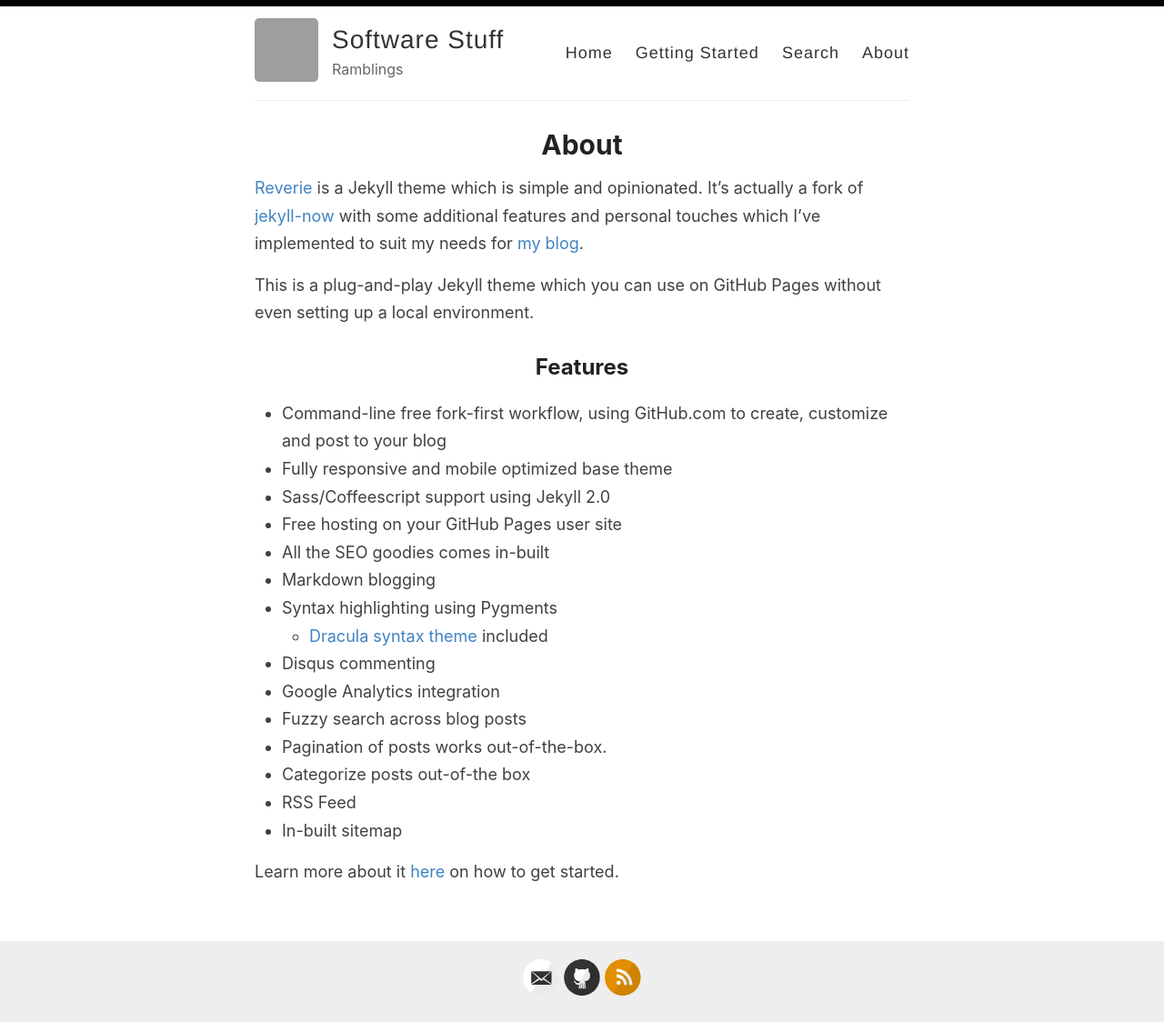
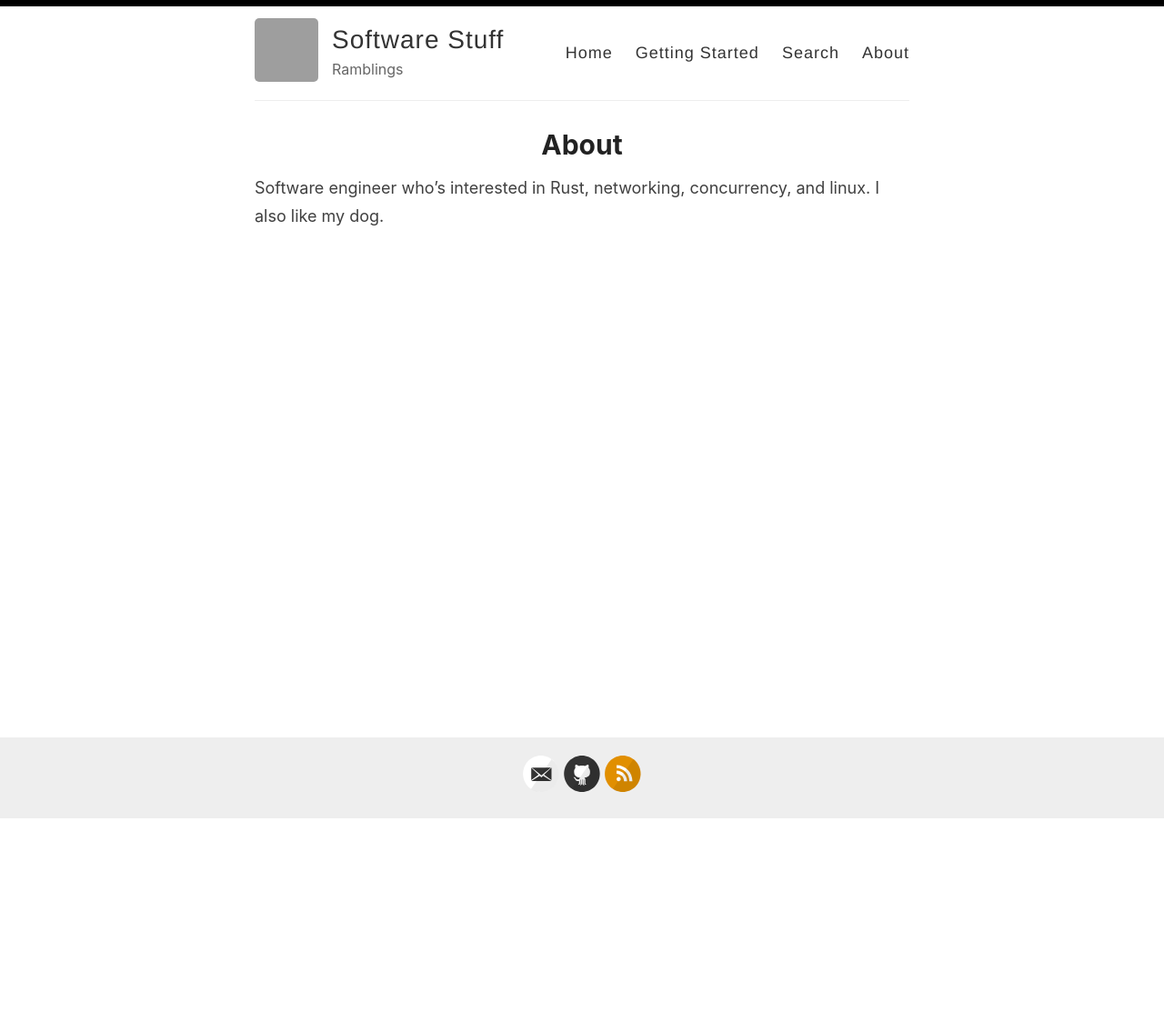
Before and after one commit to bryandmc/bryandmc.github.io, a Jekyll site: the page built from _pages/about.md, in a window 1280 px wide. Shown: the whole page at 91% size. Built offline with Jekyll 4.4.1, drawn with Linux system fonts in a browser that asks for light colours; after the commit the page ends 901 px from its top, so only the background shows below that; grey boxes are pictures that could not be loaded.

Commit message:
change getting-start to articles and remove boilerplate

```diff
--- a/_pages/about.md
+++ b/_pages/about.md
@@ -4,26 +4,4 @@ title: About
 permalink: /about/
 ---
 
-[Reverie](https://github.com/amitmerchant1990/reverie) is a Jekyll theme which is simple and opinionated. It's actually a fork of [jekyll-now](https://github.com/barryclark/jekyll-now) with some additional features and personal touches which I've implemented to suit my needs for [my blog](https://www.amitmerchant.com).
-
-This is a plug-and-play Jekyll theme which you can use on GitHub Pages without even setting up a local environment.
-
-## Features
-
-- Command-line free fork-first workflow, using GitHub.com to create, customize and post to your blog
-- Fully responsive and mobile optimized base theme
-- Sass/Coffeescript support using Jekyll 2.0
-- Free hosting on your GitHub Pages user site
-- All the SEO goodies comes in-built
-- Markdown blogging
-- Syntax highlighting using Pygments
-    - [Dracula syntax theme](https://draculatheme.com/) included
-- Disqus commenting
-- Google Analytics integration
-- Fuzzy search across blog posts
-- Pagination of posts works out-of-the-box.
-- Categorize posts out-of-the box
-- RSS Feed
-- In-built sitemap
-
-Learn more about it [here](https://github.com/amitmerchant1990/reverie) on how to get started.
+Software engineer who's interested in Rust, networking, concurrency, and linux. I also like my dog.
```
Also changed, not shown: _pages/articles.md (added, +17 -0 lines), _pages/getting-started.md (deleted, +0 -51 lines).
